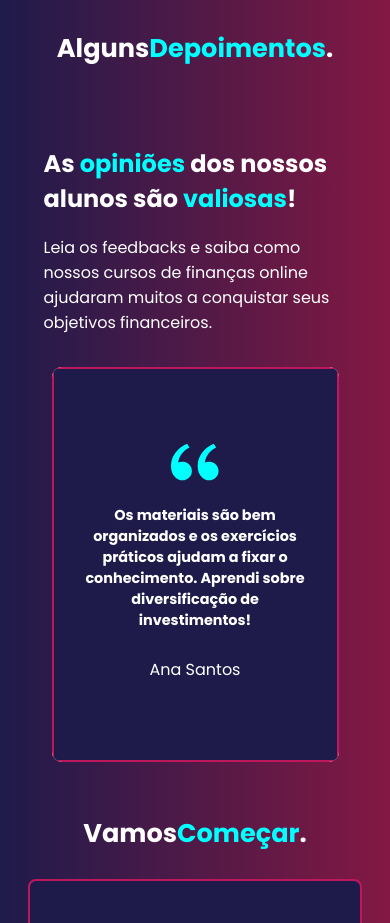
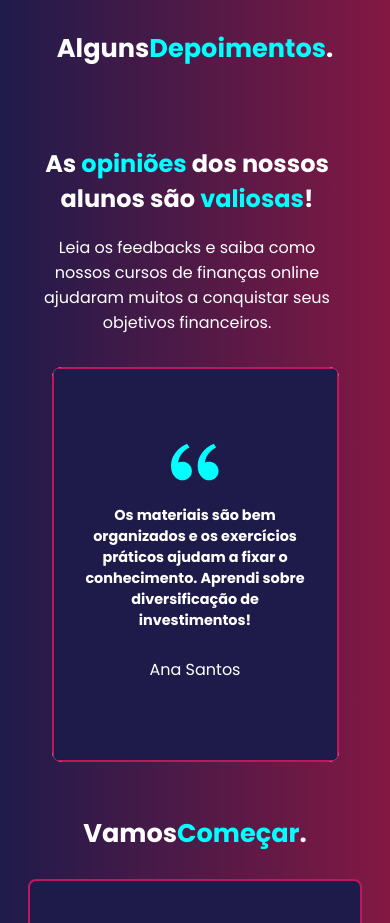
Before and after one commit to RodrigoMarques6/landing-test-responsive, a React (Create React App) app: page / in a window 390 px wide. Shown: the part 2860-3783 px from the top of the page. Built offline with nearby package versions, Linux system fonts and the light colour scheme.

Commit message:
Ajuste rápido na frase inicial da section depositions

```diff
--- a/src/components/Depositions/styles.css
+++ b/src/components/Depositions/styles.css
@@ -95,6 +95,7 @@
   .description {
     width: 100%;
     margin-bottom: 1rem;
+    text-align: center;
   }
 
   .carousel {
@@ -112,4 +113,8 @@
   .carousel-item h2 {
     font-size: 0.9rem;
   }
+
+  .description {
+    text-align: center;
+  }
 }
```
